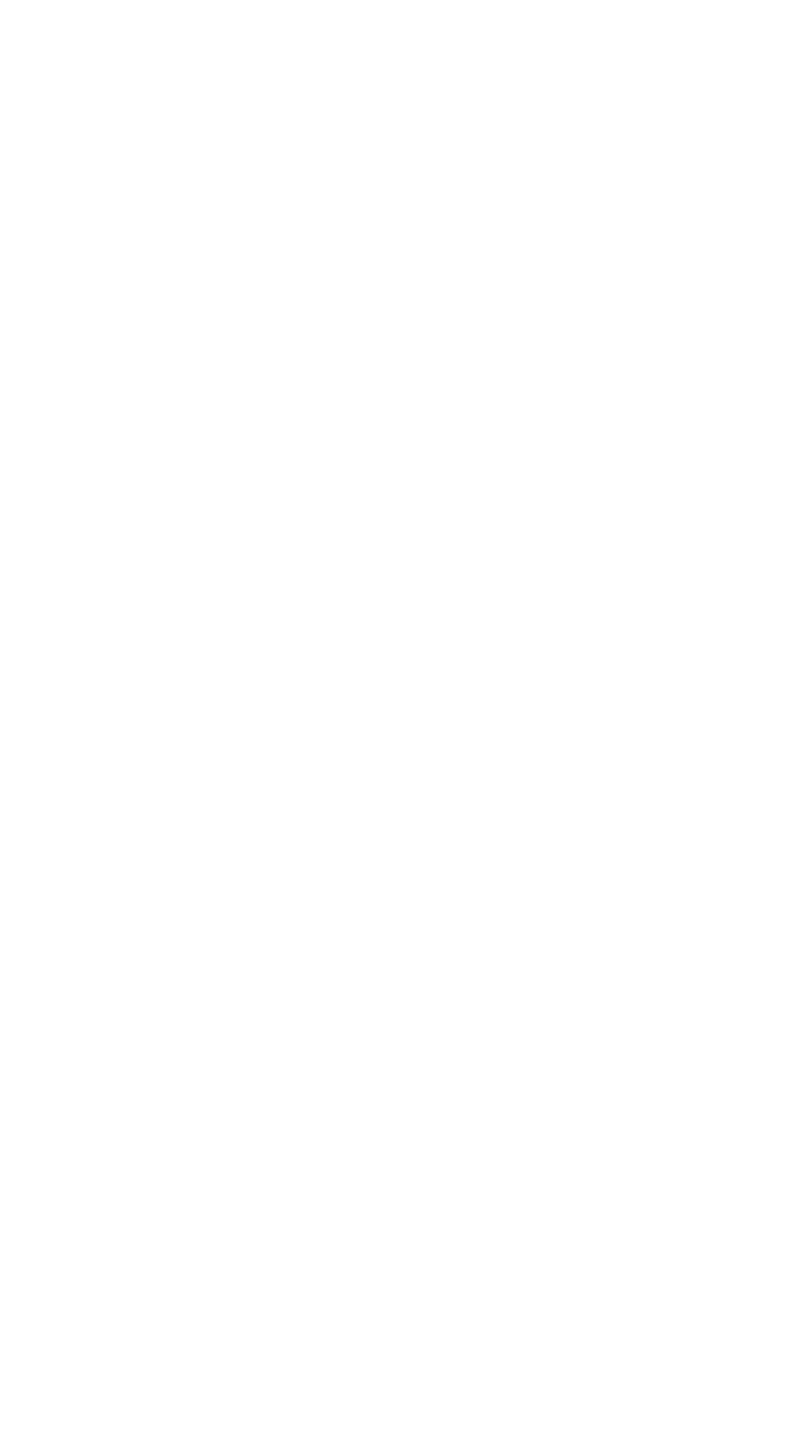
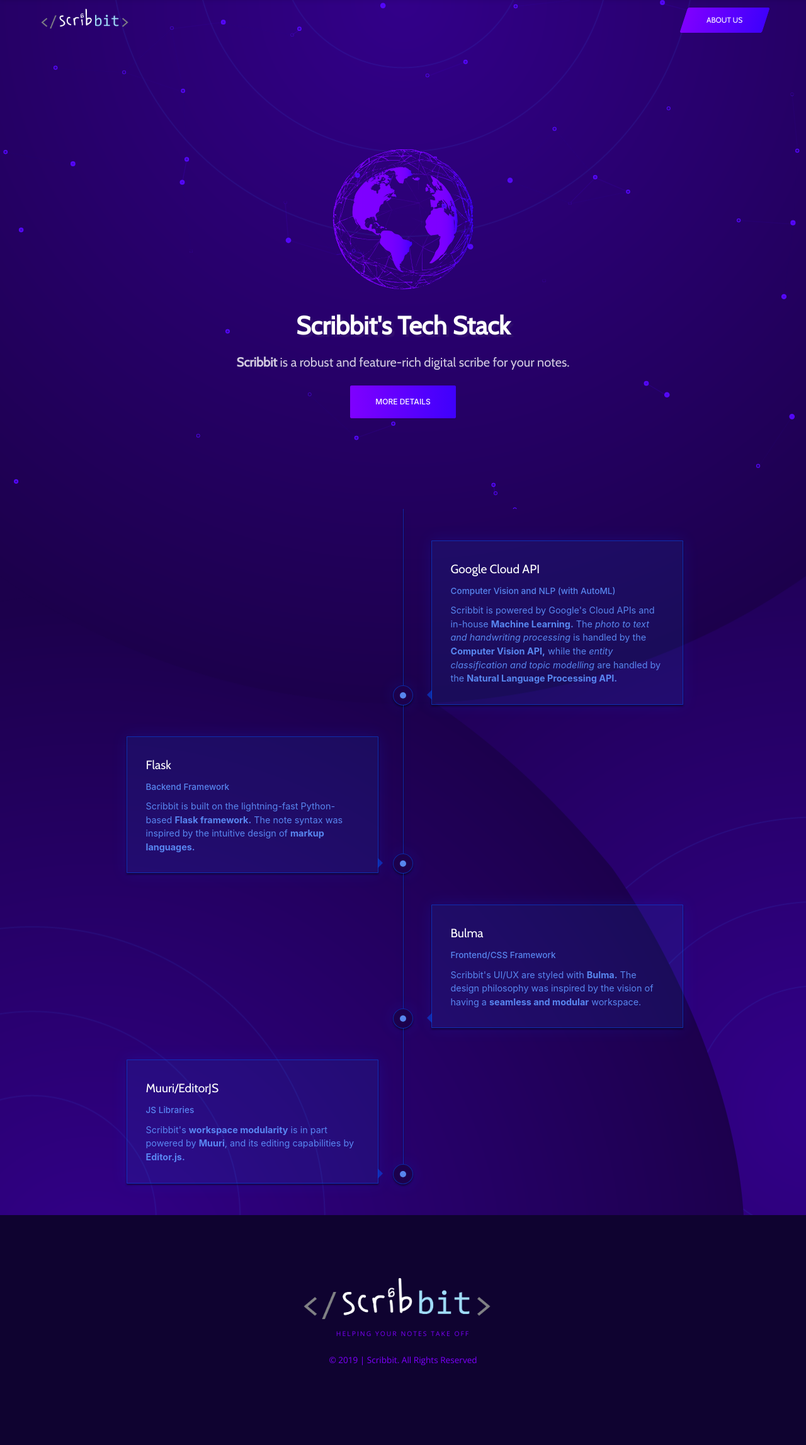
Before and after one commit to jeffreyzhang2001/Scribbit, a Flask app: page /about in a window 1280 px wide. Before the commit the page is empty. Shown: the whole page at 63% size. Before the commit the page ends 800 px from the top, so only its background shows below. Run offline with Flask 2, Linux system fonts and the light colour scheme.

Commit message:
About page completed

```diff
--- a/templates/about.html
+++ b/templates/about.html
@@ -0,0 +1,207 @@
+<!DOCTYPE html>
+<html>
+{% extends "base.html" %}
+{% block content %}
+
+<head>
+    <!-- Required meta tags always come first -->
+    <meta charset="utf-8">
+    <meta name="viewport" content="width=device-width, initial-scale=1, shrink-to-fit=no">
+    <meta http-equiv="x-ua-compatible" content="ie=edge">
+
+    <title> Skribbit </title>
+    <link rel="icon" type="image/png" href="/static/assets/images/favicon.png" />
+
+    <link href="https://fonts.googleapis.com/css?family=Cabin" rel="stylesheet">
+    <link href="https://fonts.googleapis.com/css?family=Open+Sans:300,400" rel="stylesheet">
+
+    <!--Core CSS -->
+    <link rel="stylesheet" href="/static/assets/css/bulma.css">
+    <link rel="stylesheet" href="/static/assets/css/core.css">
+    <!--Libraries-->
+    <link rel="stylesheet" href="/static/assets/fonts/cryptofont/css/cryptofont.min.css">
+    <link rel="stylesheet" href="/static/assets/js/aos/aos.css">
+
+</head>
+
+<body>
+    <!-- Pageloader -->
+    <div class="pageloader is-theme"></div>
+    <div class="infraloader is-active"></div>
+    <div class="dark-wrapper">
+    <div class="roadmap-wrapper">
+        <!-- Landing page Hero -->
+        <section class="hero is-medium">
+            <div class="hero-head">
+                <!-- Cloned navbar that comes in on scroll-->
+                <nav id="navbar-clone" class="navbar is-fixed is-dark">
+                    <div class="container">
+                        <!-- Brand -->
+                        <div class="navbar-brand">
+                            <a href="/" class="navbar-item">
+                                <img src="/static/assets/images/logo.png" alt="">
+                            </a>
+                            <!-- Responsive toggle -->
+                            <span class="navbar-burger burger" data-target="navbarMenu">
+                                <span></span>
+                                <span></span>s
+                                <span></span>
+                            </span>
+                        </div>
+                        <!-- Menu -->
+                        <div id="navbarMenu" class="navbar-menu light-menu">
+                            <div class="navbar-end">
+                                <!-- Menu item
+									<div class="navbar-item is-nav-link">
+										<a class="is-centered-responsive" href="#" target="_blank">
+											<img class="telegram" src="assets/images/logo/telegram.svg" alt="">
+											How to
+										</a>
+									</div>
+									 -->
+                                <!-- About us -->
+                                <div class="navbar-item">
+                                    <a href="/about" class="button k-button k-primary raised has-gradient slanted">
+                                        <span class="text">About Us</span>
+                                        <span class="front-gradient"></span>
+                                    </a>
+                                </div>
+                            </div>
+                        </div>
+                    </div>
+                </nav>
+                <!-- Static navbar -->
+                <nav class="navbar is-light">
+                    <div class="container">
+                        <!-- Brand -->
+                        <div class="navbar-brand">
+                            <a href="/" class="navbar-item">
+                                <img src="/static/assets/images/logo.png" alt="" height="200px" width="150px">
+                            </a>
+                            <!-- Responsive toggle -->
+                            <span class="navbar-burger burger" data-target="navbarMenu">
+                                <span></span>
+                                <span></span>
+                                <span></span>
+                            </span>
+                        </div>
+                        <!-- Menu -->
+                        <div id="navbarMenu" class="navbar-menu light-menu">
+                            <div class="navbar-end">
+                                <!-- Menu item
+									<div class="navbar-item is-nav-link">
+										<a class="is-centered-responsive" href="#" target="_blank">
+											<img class="telegram" src="assets/images/logo/telegram.svg" alt="">
+											How to
+										</a>
+									</div>
+									 -->
+                                <!-- About us -->
+                                <div class="navbar-item">
+                                    <a href="/about" class="button k-button k-primary raised has-gradient slanted">
+                                        <span class="text">About Us</span>
+                                        <span class="front-gradient"></span>
+                                    </a>
+                                </div>
+                            </div>
+                        </div>
+                    </div>
+                </nav>
+                <!-- Animated particles -->
+                <div id="particles-js"></div>
+            </div>
+
+            <div class="hero-body has-text-centered">
+                <div class="columns">
+                    <div class="column is-6 is-offset-3">
+                        <div class="roadmap-image">
+                            <img src="/static/assets/images/illustrations/world.svg">
+                        </div>
+                        <h1 class="title is-2 is-light is-semibold is-spaced main-title">Scribbit's Tech Stack</h1>
+                        <h2 class="subtitle is-5 is-light is-thin">
+                            <b>Scribbit</b> is a robust and feature-rich digital scribe for your notes.
+                        </h2>
+                        <!-- CTA -->
+                        <p>
+                            <a href="#roadmap" class="button k-button k-primary raised has-gradient is-fat is-bold">
+                                <span class="text">More details</span>
+                                <span class="front-gradient"></span>
+                            </a>
+                        </p>
+                    </div>
+                </div>
+            </div>
+        </section>
+
+        <section id="roadmap" class="main-timeline">
+            <ul>
+                <li>
+                    <div>
+                        <span class="item-title">Google Cloud API</span>
+                        <time>Computer Vision and NLP (with AutoML)</time>
+                        <span class="item-content">
+                            Scribbit is powered by Google's Cloud APIs and in-house <b>Machine Learning.</b>
+                            The <em>photo to text and handwriting processing</em> is handled by the <b>Computer Vision API,</b> while the <em>entity classification and topic modelling</em> are handled by the <b>Natural Language Processing API.</b>
+                        </span>
+                    </div>
+                </li>
+                <li>
+                    <div>
+                        <span class="item-title">Flask</span>
+                        <time>Backend Framework</time>
+                        <span class="item-content">
+                            Scribbit is built on the lightning-fast Python-based <b>Flask framework.</b> The note syntax was inspired by the intuitive design of <b>markup languages.</b>
+                        </span>
+                    </div>
+                </li>
+                <li>
+                    <div>
+                        <span class="item-title">Bulma</span>
+                        <time>Frontend/CSS Framework</time>
+                        <span class="item-content">
+                            Scribbit's UI/UX are styled with <b>Bulma.</b> The design philosophy was inspired by the vision of having a <b>seamless and modular</b> workspace.
+                        </span>
+                    </div>
+                </li>
+                <li>
+                    <div>
+                        <span class="item-title">Muuri/EditorJS</span>
+                        <time>JS Libraries</time>
+                        <span class="item-content">
+                            Scribbit's <b>workspace modularity</b> is in part powered by <b>Muuri</b>, and its editing capabilities by <b>Editor.js.</b>
+                        </span>
+                    </div>
+                </li>
+
+            </ul>
+        </section>
+
+    </div>
+    <footer class="krypton-footer">
+        <div class="container">
+            <!-- Logo -->
+            <div class="footer-logo">
+                <a href="/">
+                    <img src="/static/assets/images/logo.png" alt="">
+                    <div class="brand-subtitle">Helping your notes take off</div>
+                </a>
+            </div>
+            <br>
+            <p class="k-copyright">© 2019 | Scribbit. All Rights Reserved</p>
+            <br>
+        </div>
+    </footer>
+
+    <!-- Core js -->
+    <script src="/static/assets/js/app.js"></script>
+    <script src="/static/assets/js/aos/aos.js"></script>
+    <script src="/static/assets/js/main.js" defer="defer"></script>
+    <script src="/static/assets/js/roadmap.js"></script>
+    <script src="/static/assets/js/timeline.js"></script>
+    <script src="/static/assets/js/timer.js"></script>
+    <script src="https://cdn.jsdelivr.net/particles.js/2.0.0/particles.min.js"></script>
+</body>
+
+{% endblock %}
+
+</html>
--- a/templates/index.html
+++ b/templates/index.html
@@ -72,7 +72,6 @@
                     </div>
                 </nav>
                 <!-- /Cloned navbar -->
-                <!-- Static navbar -->
                 <!-- Static navbar -->
                 <nav class="navbar is-light">
                     <div class="container">
@@ -235,7 +234,6 @@
     </footer>
     <!-- Core js -->
     <script src="/static/assets/js/app.js"></script>
-    <!--script src="assets/js/particlesjs/particles.min.js"></script-->
     <script src="/static/assets/js/aos/aos.js"></script>
     <script src="/static/assets/js/main.js" defer="defer"></script>
     <script src="https://cdn.jsdelivr.net/particles.js/2.0.0/particles.min.js"></script>
```
